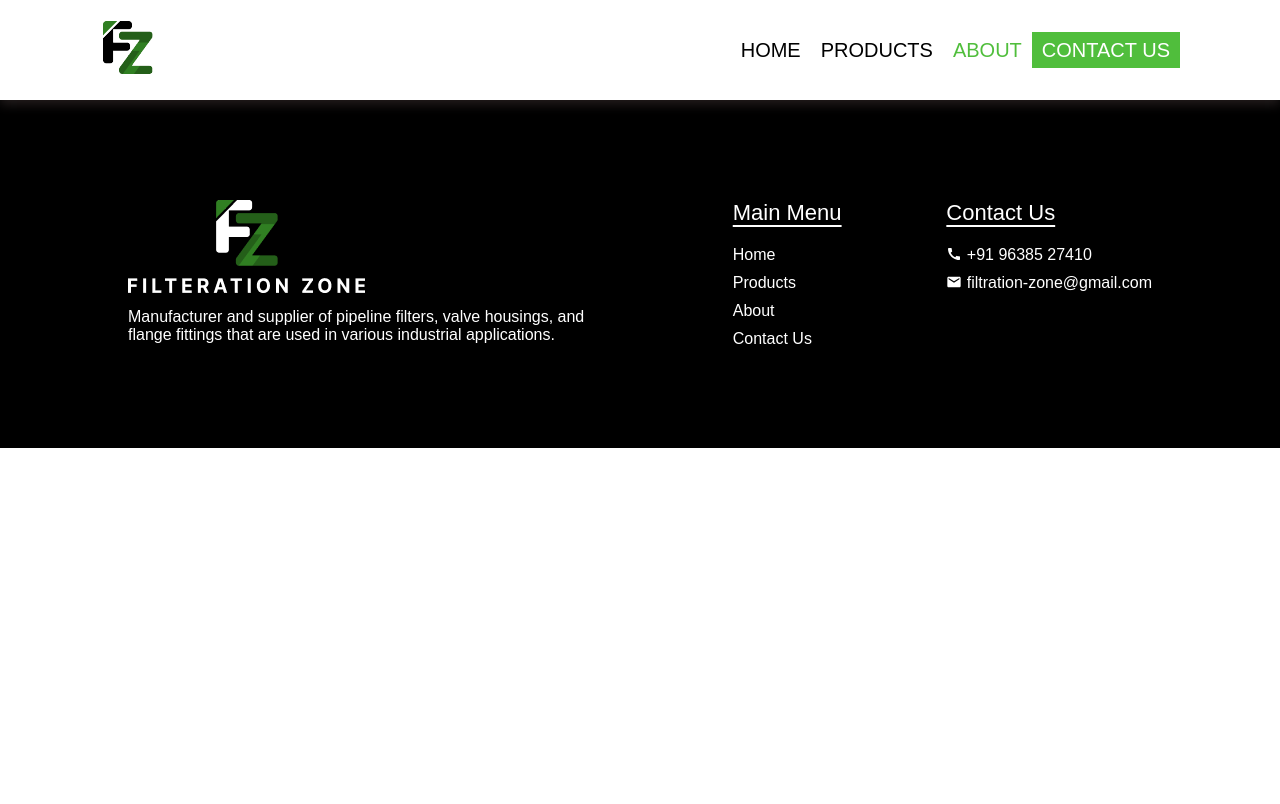
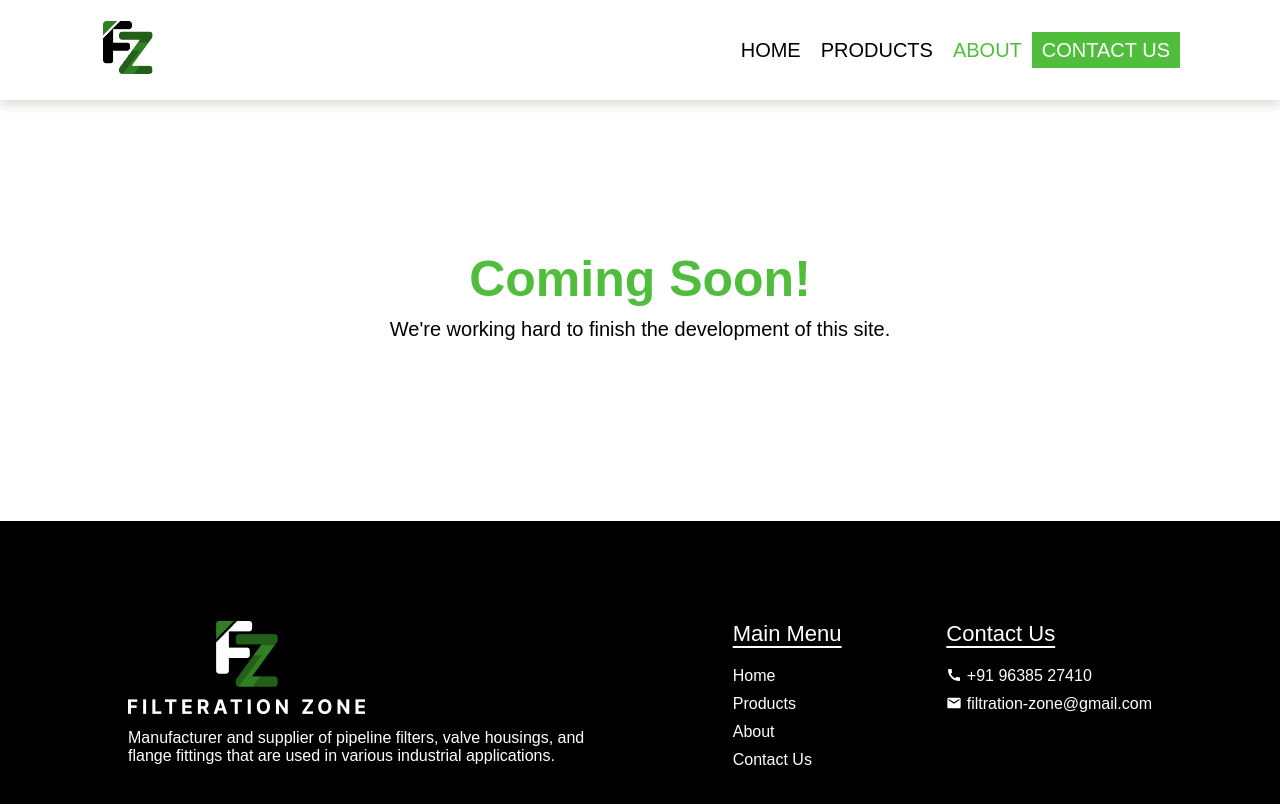
Before and after one commit to siddharthSukhadiya/filtration-zone, a React (Create React App) app: page /about in a window 1280 px wide. Shown: the top 804 px of the page. Built offline with nearby package versions, Linux system fonts and the light colour scheme.

Commit message:
Add comming soon and not found route

```diff
--- a/src/App.js
+++ b/src/App.js
@@ -6,6 +6,7 @@ import Footer from './components/Footer'
 import Home from './pages/Home'
 
 const Products = lazy(() => import('./pages/Products'))
+const ComingSoon = lazy(() => import('./pages/comingSoon'))
 const ContactUs = lazy(() => import('./pages/ContactUs'))
 
 const App = () => {
@@ -20,10 +21,12 @@ const App = () => {
             <Header />
             <div style={{ marginTop: '100px' }}>
                 <Routes>
+                    <Route path='/filtration-zone' element={<Home />} />
                     <Route path='/' element={<Home />} />
-                    <Route path='/filtration-zone' element={<Home />} />
                     <Route path='/products' element={<Products />} />
+                    <Route path='/about' element={<ComingSoon />} />
                     <Route path='/contact-us' element={<ContactUs />} />
+                    <Route path='*' element={<Home />} />
                 </Routes>
             </div>
             <Footer />
--- /dev/null
+++ b/src/pages/comingSoon.jsx
@@ -0,0 +1,15 @@
+import React from 'react'
+
+const ComingSoon = () => {
+
+    return <div style={{ margin: '250px auto 180px', width: '80%', textAlign: 'center' }}>
+        <p style={{ fontSize: '50px', fontWeight: 'bold', color: '#50BE3C' }}>
+            Coming Soon!
+        </p>
+        <p style={{ marginTop: '10px', fontSize: '20px' }}>
+            We're working hard to finish the development of this site.
+        </p>
+    </div>
+}
+
+export default ComingSoon
```
